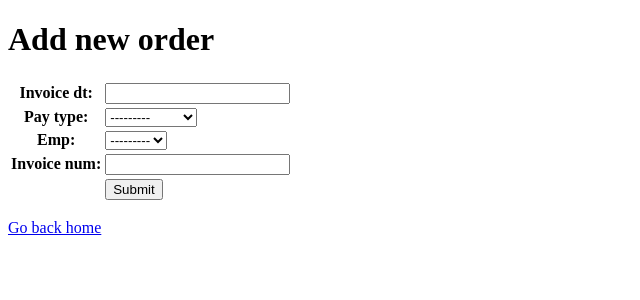
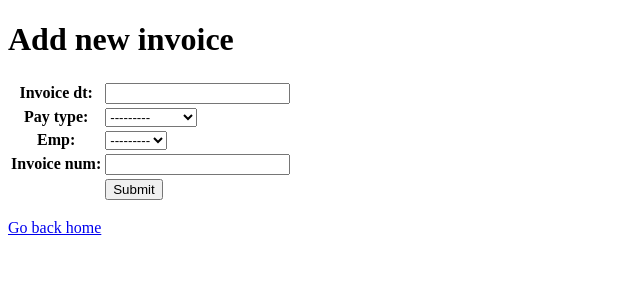
Before and after one commit to kaseytc/prime-mobile-erp, a Django app: page /erp/add_invoice/ in a window 1280 px wide. Shown: the top 300 px of the page, without its empty margins (0-640 px from the left). Run offline with Django 3.2, Linux system fonts and the light colour scheme; data that the repository does not hold is empty.

Commit message:
Edit typo

```diff
--- a/capstoneproject/erp/templates/add_invoice.html
+++ b/capstoneproject/erp/templates/add_invoice.html
@@ -1,13 +1,13 @@
 {% extends "base.html" %}
 
-{% block title %}Add order{% endblock %}
+{% block title %}Add invoice{% endblock %}
 
 {% block content %}
-<h1>Add new order</h1>
+<h1>Add new invoice</h1>
 
 {% if submitted %}
     <p class="success">
-         New order was submitted successfully. Thank you.
+         New invoice was submitted successfully. Thank you.
     </p>
     <p><a href="/">Go back home</a></p>
 
```
